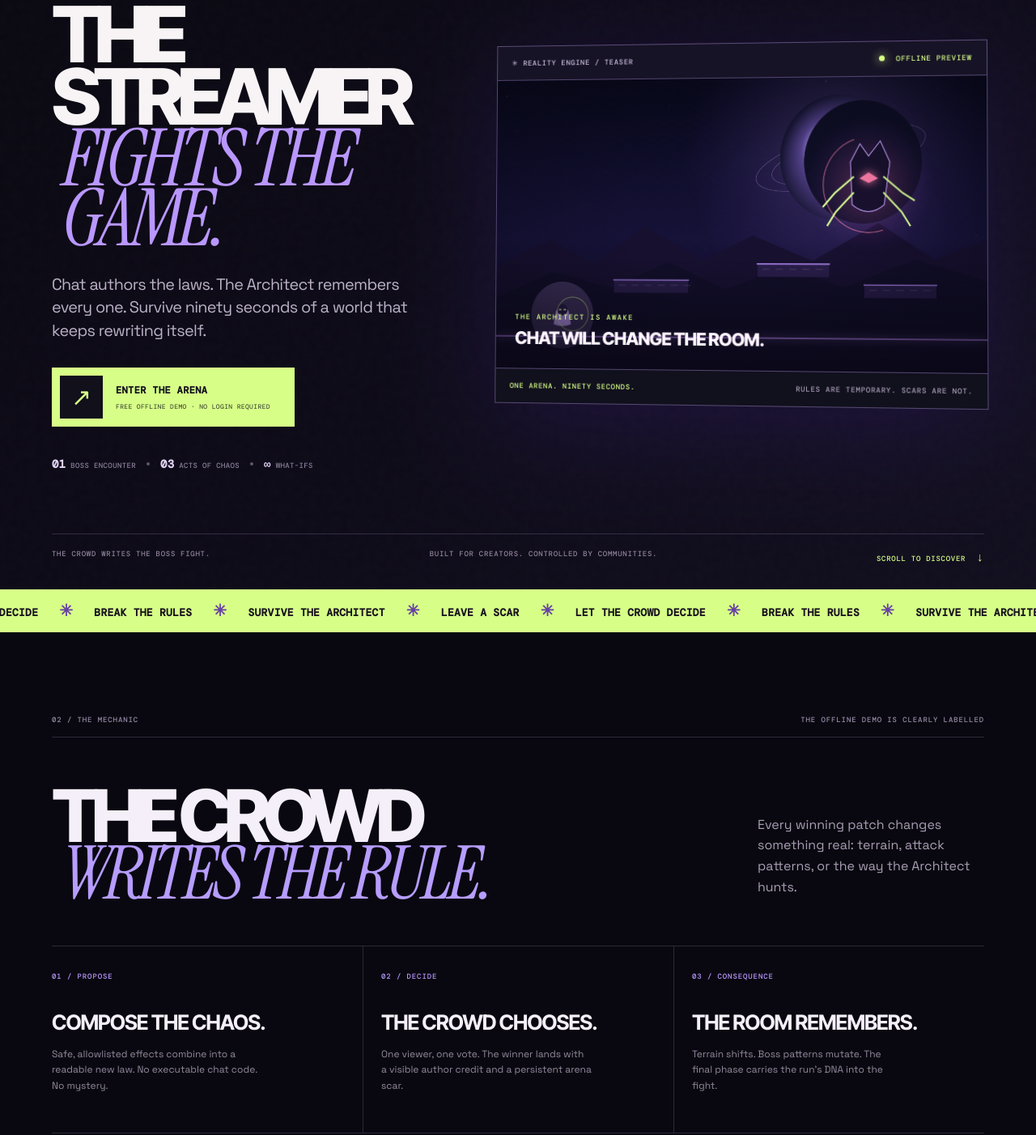
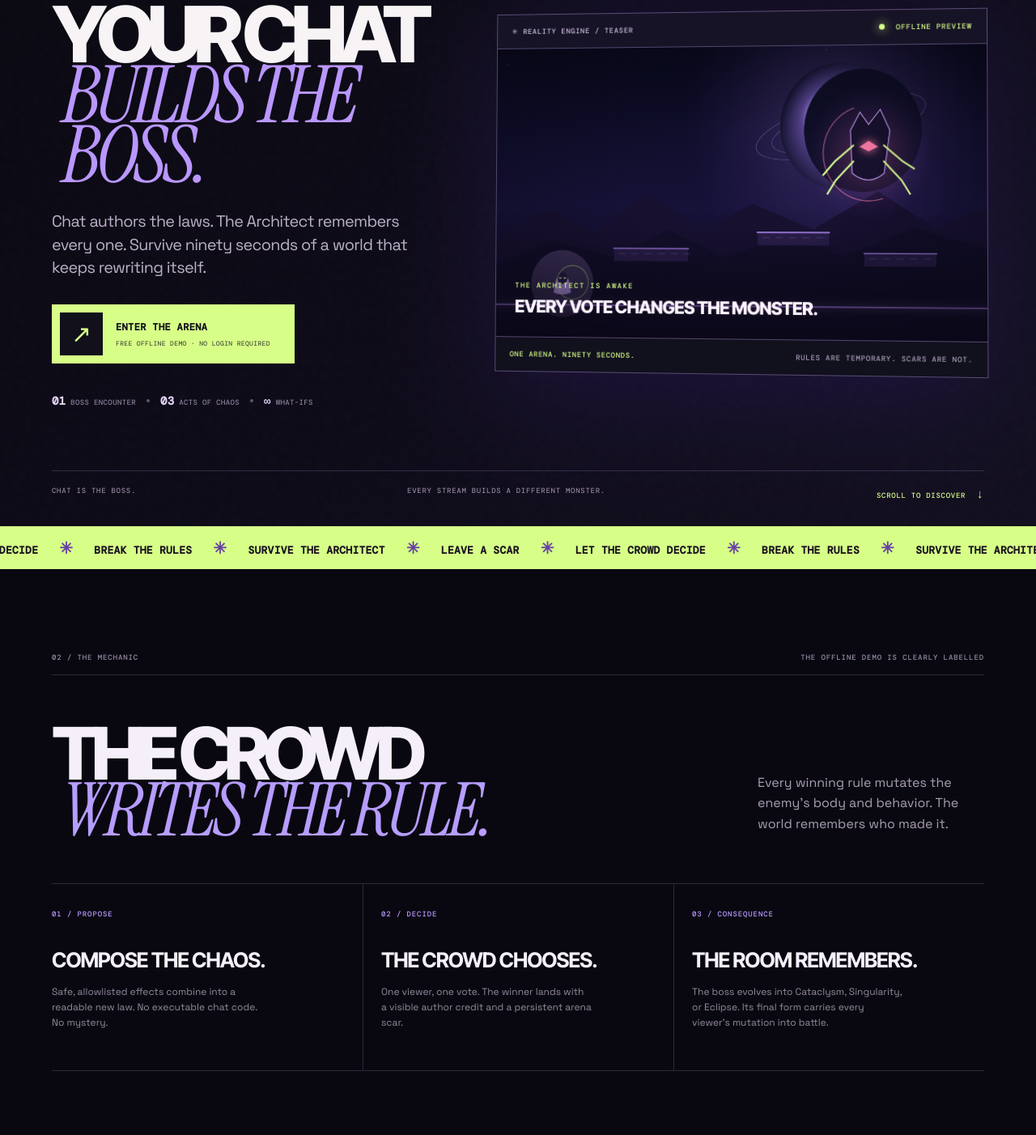
Before and after one commit to Iniwura/patch-live, a website: page index.html in a window 1280 px wide. Shown: the part 257-1659 px from the top of the page at 81% size. Drawn offline with nearby package versions, Linux system fonts and the light colour scheme; animation ran at ten frames a second.

Commit message:
Reframe cinematic landing around chat designing an evolving boss

```diff
--- a/index.html
+++ b/index.html
@@ -4,7 +4,7 @@
   <meta charset="UTF-8" />
   <meta name="viewport" content="width=device-width, initial-scale=1.0" />
   <meta name="theme-color" content="#090810" />
-  <meta name="description" content="PATCH//LIVE — the streamer fights the game while the crowd rewrites the rules." />
+  <meta name="description" content="PATCH//LIVE — Twitch viewers build an evolving boss while the streamer tries to survive their creation." />
   <title>PATCH//LIVE — The Crowd Writes the Boss Fight</title>
   <link rel="preconnect" href="https://fonts.googleapis.com" />
   <link rel="preconnect" href="https://fonts.gstatic.com" crossorigin />
@@ -25,32 +25,32 @@
         <div class="landing-hero-grid">
           <div class="landing-hero-copy">
             <span class="landing-edition">PATCH//LIVE / EXPERIMENT 001</span>
-            <h1 id="landing-title">THE STREAMER<br /><em>FIGHTS THE GAME.</em></h1>
+            <h1 id="landing-title">YOUR CHAT<br /><em>BUILDS THE BOSS.</em></h1>
             <p>Chat authors the laws. The Architect remembers every one. Survive ninety seconds of a world that keeps rewriting itself.</p>
             <a class="landing-cta" href="/play/"><span>↗</span><strong>ENTER THE ARENA<small>FREE OFFLINE DEMO · NO LOGIN REQUIRED</small></strong></a>
             <div class="landing-proof"><span><b>01</b> BOSS ENCOUNTER</span><i></i><span><b>03</b> ACTS OF CHAOS</span><i></i><span><b>∞</b> WHAT-IFS</span></div>
           </div>
           <div class="landing-teaser-frame" aria-label="Animated teaser of The Architect arena">
             <div class="landing-frame-top"><span>✳ REALITY ENGINE / TEASER</span><span><i></i> OFFLINE PREVIEW</span></div>
-            <div class="landing-teaser"><canvas id="landing-teaser" width="1152" height="648" aria-hidden="true"></canvas><div class="landing-teaser-vignette"></div><div class="teaser-label"><small>THE ARCHITECT IS AWAKE</small><strong>CHAT WILL CHANGE THE ROOM.</strong></div></div>
+            <div class="landing-teaser"><canvas id="landing-teaser" width="1152" height="648" aria-hidden="true"></canvas><div class="landing-teaser-vignette"></div><div class="teaser-label"><small>THE ARCHITECT IS AWAKE</small><strong>EVERY VOTE CHANGES THE MONSTER.</strong></div></div>
             <div class="landing-frame-bottom"><span>ONE ARENA. NINETY SECONDS.</span><span>RULES ARE TEMPORARY. SCARS ARE NOT.</span></div>
           </div>
         </div>
-        <div class="landing-hero-foot"><span>THE CROWD WRITES THE BOSS FIGHT.</span><span>BUILT FOR CREATORS. CONTROLLED BY COMMUNITIES.</span><a href="#mechanic">SCROLL TO DISCOVER <b>↓</b></a></div>
+        <div class="landing-hero-foot"><span>CHAT IS THE BOSS.</span><span>EVERY STREAM BUILDS A DIFFERENT MONSTER.</span><a href="#mechanic">SCROLL TO DISCOVER <b>↓</b></a></div>
       </section>
 
       <div class="landing-ticker" aria-hidden="true"><div>LET THE CROWD DECIDE <i>✳</i> BREAK THE RULES <i>✳</i> SURVIVE THE ARCHITECT <i>✳</i> LEAVE A SCAR <i>✳</i> LET THE CROWD DECIDE <i>✳</i> BREAK THE RULES <i>✳</i> SURVIVE THE ARCHITECT <i>✳</i> LEAVE A SCAR <i>✳</i></div></div>
 
       <section class="landing-section mechanic-section" id="mechanic" aria-labelledby="mechanic-title">
         <div class="section-meta"><span>02 / THE MECHANIC</span><span>THE OFFLINE DEMO IS CLEARLY LABELLED</span></div>
-        <div class="section-heading"><h2 id="mechanic-title">THE CROWD<br /><em>WRITES THE RULE.</em></h2><p>Every winning patch changes something real: terrain, attack patterns, or the way the Architect hunts.</p></div>
-        <div class="mechanic-grid"><article><span>01 / PROPOSE</span><strong>COMPOSE THE CHAOS.</strong><p>Safe, allowlisted effects combine into a readable new law. No executable chat code. No mystery.</p></article><article><span>02 / DECIDE</span><strong>THE CROWD CHOOSES.</strong><p>One viewer, one vote. The winner lands with a visible author credit and a persistent arena scar.</p></article><article><span>03 / CONSEQUENCE</span><strong>THE ROOM REMEMBERS.</strong><p>Terrain shifts. Boss patterns mutate. The final phase carries the run's DNA into the fight.</p></article></div>
+        <div class="section-heading"><h2 id="mechanic-title">THE CROWD<br /><em>WRITES THE RULE.</em></h2><p>Every winning rule mutates the enemy's body and behavior. The world remembers who made it.</p></div>
+        <div class="mechanic-grid"><article><span>01 / PROPOSE</span><strong>COMPOSE THE CHAOS.</strong><p>Safe, allowlisted effects combine into a readable new law. No executable chat code. No mystery.</p></article><article><span>02 / DECIDE</span><strong>THE CROWD CHOOSES.</strong><p>One viewer, one vote. The winner lands with a visible author credit and a persistent arena scar.</p></article><article><span>03 / CONSEQUENCE</span><strong>THE ROOM REMEMBERS.</strong><p>The boss evolves into Cataclysm, Singularity, or Eclipse. Its final form carries every viewer's mutation into battle.</p></article></div>
       </section>
 
       <section class="landing-section encounter-section" id="encounter" aria-labelledby="encounter-title">
         <div class="section-meta"><span>03 / THE ENCOUNTER</span><span>IGNITION → FRACTURE → COLLAPSE</span></div>
-        <div class="encounter-layout"><div><h2 id="encounter-title">MEET<br /><em>THE ARCHITECT.</em></h2><p>A monolith built from every rule the audience has ever written. Stabilize the anchors. Read the telegraph. Dash through the impossible.</p></div><div class="encounter-stamp"><span>90</span><small>SECONDS<br />TO REWRITE<br />THE ENDING</small></div></div>
-        <div class="act-list"><div><span>00—25s</span><strong>IGNITION</strong><small>Wake the first anchor. The room is still pretending to be fair.</small></div><div><span>25—60s</span><strong>FRACTURE</strong><small>Rules leave their mark. The Architect learns the shape of your escape.</small></div><div><span>60—90s</span><strong>COLLAPSE</strong><small>Every scar becomes a pattern. Finish the boss or lose the run.</small></div></div>
+        <div class="encounter-layout"><div><h2 id="encounter-title">MEET<br /><em>THE ARCHITECT.</em></h2><p>A creature made from your viewers' decisions. Every vote adds a permanent mutation, a new attack pattern, and another way to fight back.</p></div><div class="encounter-stamp"><span>90</span><small>SECONDS<br />TO REWRITE<br />THE ENDING</small></div></div>
+        <div class="act-list"><div><span>00—25s</span><strong>IGNITION</strong><small>Wake the first anchor. The room is still pretending to be fair.</small></div><div><span>25—60s</span><strong>FRACTURE</strong><small>Rules leave their mark. The Architect learns the shape of your escape.</small></div><div><span>60—90s</span><strong>COLLAPSE</strong><small>The audience's monster is complete. Exploit the same laws it attacks you with.</small></div></div>
       </section>
 
       <section class="landing-close"><span>[ A GAME FOR THE STREAMER. A GAME WRITTEN BY THE CROWD. ]</span><h2>ENTER<br /><em>THE ARENA.</em><b>✳</b></h2><a class="landing-close-cta" href="/play/">PLAY THE OFFLINE DEMO ↗</a></section>
```
